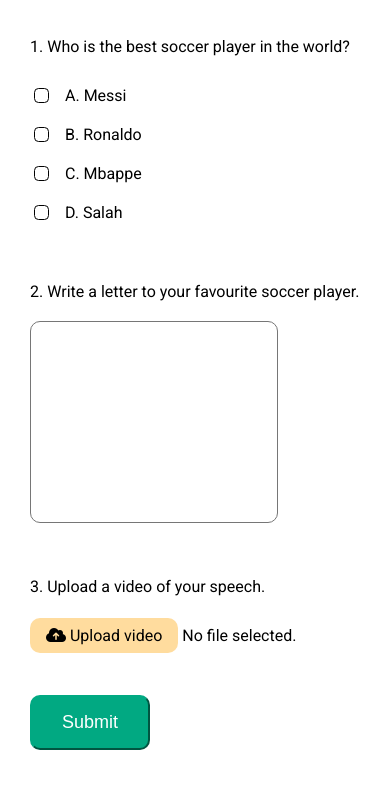
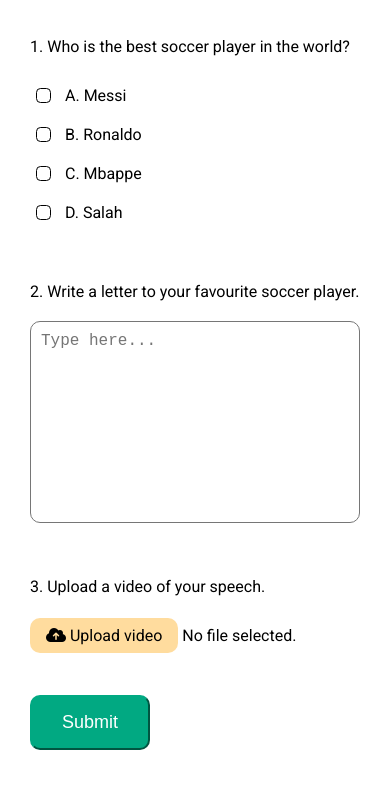
Before and after one commit to travischantravis/Simple-Quiz, a plain HTML site: page index.html in a window 390 px wide. Shown: the part 91-880 px from the top of the page. Drawn offline with Linux system fonts and the light colour scheme.

Commit message:
added responsiveness

```diff
--- a/index.html
+++ b/index.html
@@ -40,7 +40,7 @@
 
       <div class="text-question question-group">
         <p class="question">2. Write a letter to your favourite soccer player.</p>
-        <textarea name="" id="" cols="30" rows="10"></textarea>
+        <textarea name="" id="" cols="30" rows="10" placeholder="Type here..."></textarea>
       </div>
 
       <div class="file-question question-group">
--- a/style.css
+++ b/style.css
@@ -72,14 +72,14 @@ body {
   cursor: pointer;
 }
 
+.multiple-choice-btn div input ~ label:hover {
+  background: #ffdc9e;
+  border-color: #ffdc9e;
+}
+
 .multiple-choice-btn div input:checked:after {
   background-color: #01a982;
   border-color: #01a982;
-}
-
-.multiple-choice-btn div input:checked ~ label {
-  background: #ffdc9e;
-  border-color: #ffdc9e;
 }
 
 /* Question 2 */
@@ -90,7 +90,7 @@ textarea {
   resize: none;
   border-radius: 10px;
   font-size: 16px;
-  outline-color: #ffdc9e;
+  outline: none;
 }
 
 /* Question 3 */
@@ -140,6 +140,15 @@ textarea {
 }
 
 /* Responsive */
+@media (max-width: 768px) {
+  .multiple-choice-btn div {
+    width: 100%;
+  }
+
+  textarea {
+    width: 100%;
+  }
+}
 @media (min-width: 768px) {
   .container {
     width: 750px;
```
